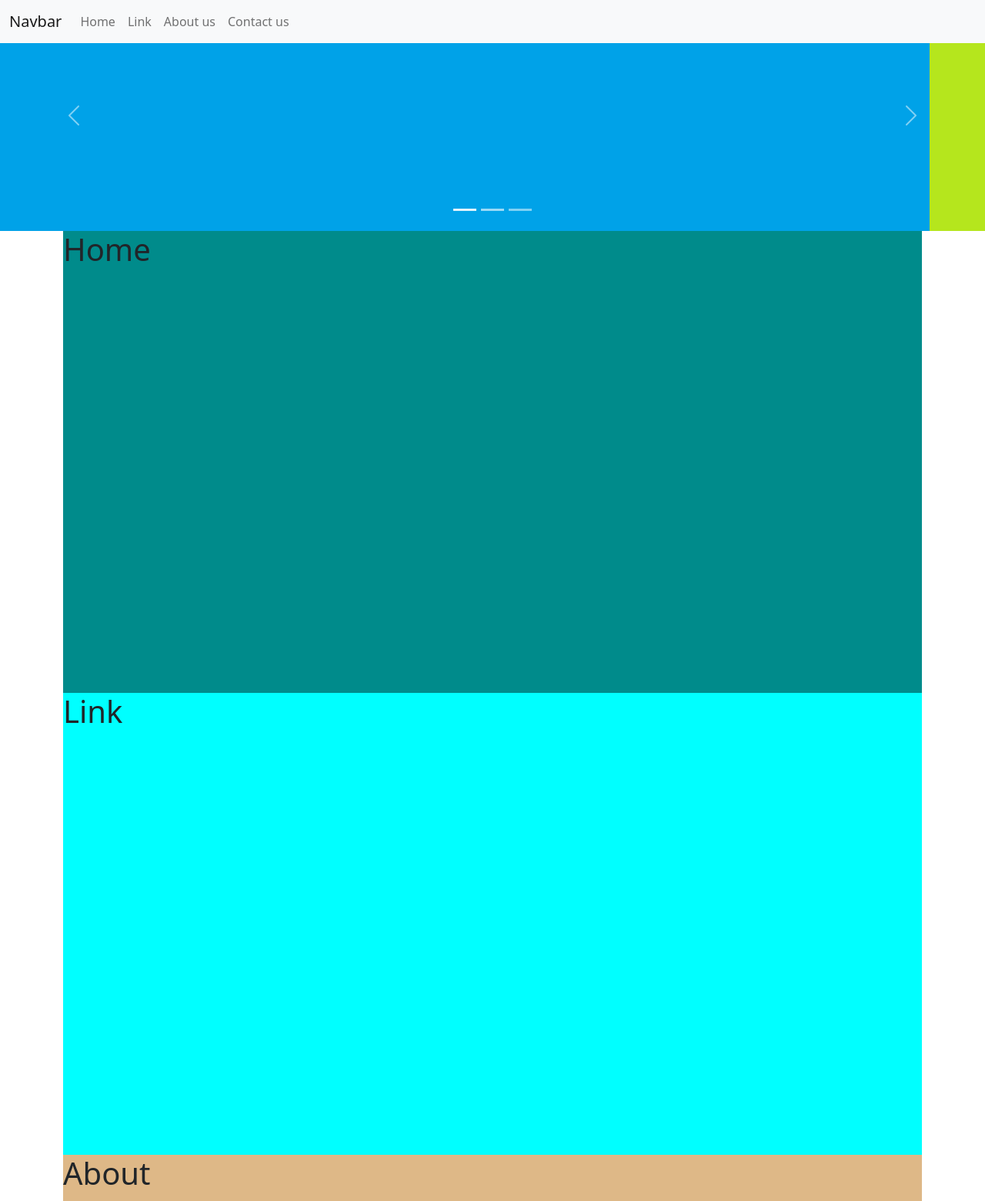
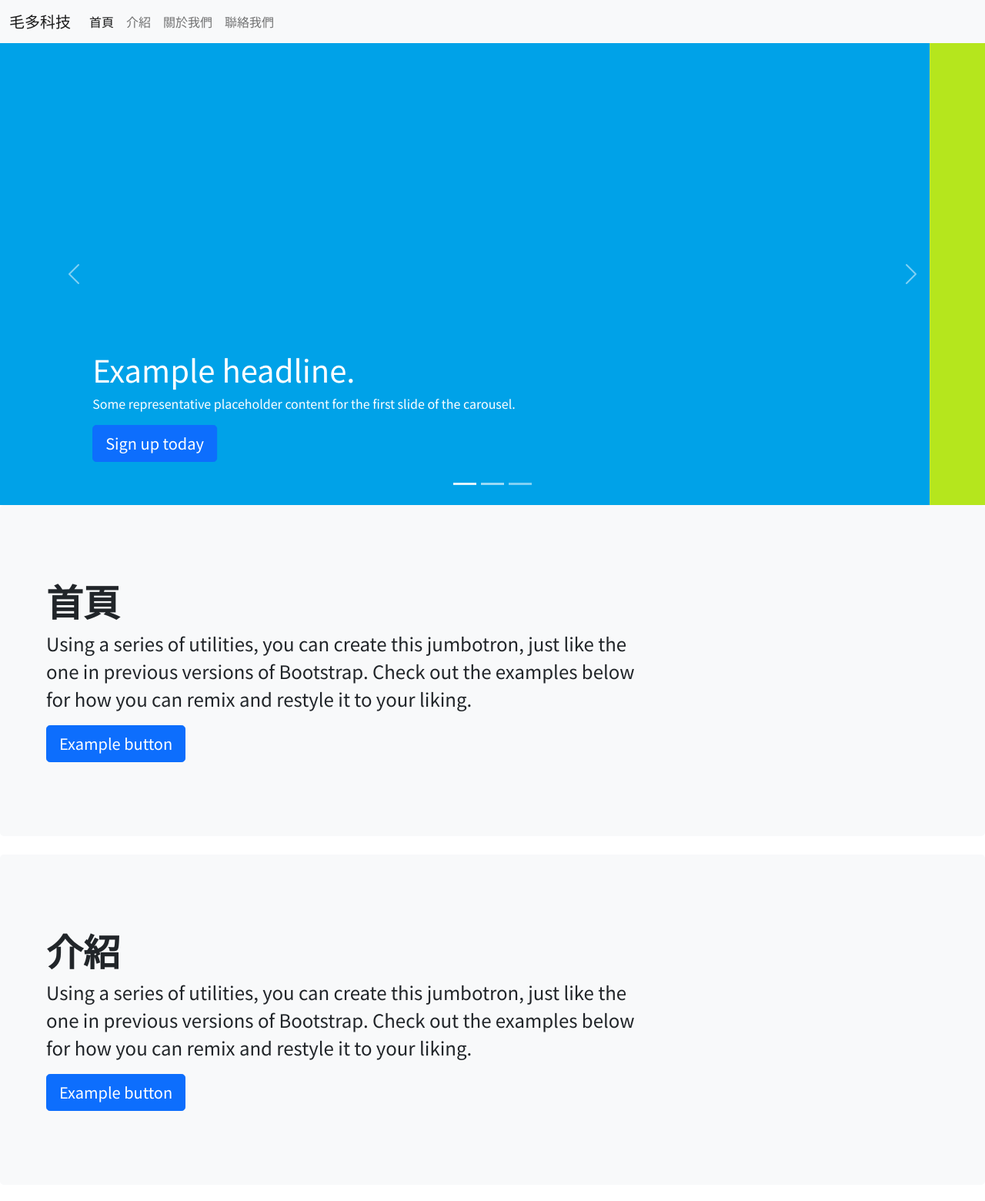
Before and after one commit to goreke47c/goreke47c.github.io, a plain HTML site: page index.html in a window 1280 px wide. Shown: the top 1560 px of the page at 77% size. Drawn offline with nearby package versions, Linux system fonts and the light colour scheme.

Commit message:
Add files via upload

```diff
--- a/assets/css/index.css
+++ b/assets/css/index.css
@@ -1,3 +1,10 @@
+@import url('https://fonts.googleapis.com/css2?family=Noto+Sans+TC&display=swap');
+
+body {
+    font-family: 'Noto Sans TC', '微軟正黑體', sans-serif;
+}
+
+@media screen and (ma-width:320) {
     .carousel .carousel-item {
         height: 300px;
     }
@@ -8,23 +15,30 @@
         left: 0;
         min-height: 300px;
     }
-
-#home {
-    height: 600px;
-    background-color: darkcyan;
 }
 
-#link {
-    height: 600px;
-    background-color: aqua;
+@media screen and (min-width:720px) {
+    .carousel .carousel-item {
+        height: 400px;
     }
 
-#about {
-    height: 600px;
-    background-color: burlywood;
+    .carousel-item img {
+        position: absolute;
+        top: 0;
+        left: 0;
+        min-height: 400px;
+    }
 }
 
-#contact {
+@media screen and (min-width:1024px) {
+    .carousel .carousel-item {
         height: 600px;
-    background-color: greenyellow;
     }
+
+    .carousel-item img {
+        position: absolute;
+        top: 0;
+        left: 0;
+        min-height: 600px;
+    }
+}
--- a/index.html
+++ b/index.html
@@ -3,7 +3,8 @@
 
 <head>
   <meta charset="utf-8">
-  <meta name="viewport" content="width=device-width, user-scalable=no, initial-scale=1.0, maximum-scale=1.0, minimum-scale=1.0">
+  <meta name="viewport"
+    content="width=device-width, user-scalable=no, initial-scale=1.0, maximum-scale=1.0, minimum-scale=1.0">
   <title>123</title>
 
   <link href="https://cdn.jsdelivr.net/npm/bootstrap@5.1.3/dist/css/bootstrap.min.css" rel="stylesheet"
@@ -25,26 +26,27 @@
 <body>
 
   <!-- navbar -->
-  <nav class="navbar navbar-expand-lg navbar-light bg-light fixed-top">
+  <nav class="navbar navbar-expand-lg navbar-light bg-light sticky-top">
     <div class="container-fluid">
-      <a class="navbar-brand" href="javascript:void(0);">Navbar</a>
+
       <button class="navbar-toggler" type="button" data-bs-toggle="collapse" data-bs-target="#navbarTogglerDemo02"
         aria-controls="navbarTogglerDemo02" aria-expanded="false" aria-label="Toggle navigation">
         <span class="navbar-toggler-icon"></span>
       </button>
+      <a class="navbar-brand" href="javascript:void(0);">毛多科技</a>
       <div class="collapse navbar-collapse" id="navbarTogglerDemo02">
         <ul class="navbar-nav me-auto mb-2 mb-lg-0">
           <li class="nav-item">
-            <a class="nav-link" href="#home">Home</a>
+            <a class="nav-link active" aria-current="page" href="#home" onclick="myFunction()">首頁</a>
           </li>
           <li class="nav-item">
-            <a class="nav-link" href="#link">Link</a>
+            <a class="nav-link" href="#link">介紹</a>
           </li>
           <li class="nav-item">
-            <a class="nav-link" href="#about">About us</a>
+            <a class="nav-link" href="#about">關於我們</a>
           </li>
           <li class="nav-item">
-            <a class="nav-link" href="#contact">Contact us</a>
+            <a class="nav-link" href="#contact">聯絡我們</a>
           </li>
         </ul>
       </div>
@@ -64,12 +66,33 @@
     <div class="carousel-inner">
       <div class="carousel-item active">
         <img src="assets/image/img1.png" class="d-block w-100">
+        <div class="container">
+          <div class="carousel-caption text-start">
+            <h1>Example headline.</h1>
+            <p>Some representative placeholder content for the first slide of the carousel.</p>
+            <p><a class="btn btn-lg btn-primary" href="#">Sign up today</a></p>
+          </div>
+        </div>
       </div>
       <div class="carousel-item">
         <img src="assets/image/img2.png" class="d-block w-100">
+        <div class="container">
+          <div class="carousel-caption text-start">
+            <h1>Example headline.</h1>
+            <p>Some representative placeholder content for the first slide of the carousel.</p>
+            <p><a class="btn btn-lg btn-primary" href="#">Sign up today</a></p>
+          </div>
+        </div>
       </div>
       <div class="carousel-item">
         <img src="assets/image/img3.png" class="d-block w-100">
+        <div class="container">
+          <div class="carousel-caption text-start">
+            <h1>Example headline.</h1>
+            <p>Some representative placeholder content for the first slide of the carousel.</p>
+            <p><a class="btn btn-lg btn-primary" href="#">Sign up today</a></p>
+          </div>
+        </div>
       </div>
     </div>
     <button class="carousel-control-prev" type="button" data-bs-target="#carouselExampleIndicators"
@@ -84,27 +107,41 @@
     </button>
   </div>
 
-  <div class="container">
-    <div id="home">
-      <h1>Home</h1>
-    </div>
-  </div>
-  <div class="container">
-    <div id="link">
-      <h1>Link</h1>
-    </div>
-  </div>
-  <div class="container">
-    <div id="about">
-      <h1>About</h1>
-    </div>
-  </div>
-  <div class="container">
-    <div id="contact">
-      <h1>Contact</h1>
+  <div id="home" class="p-5 mb-4 bg-light rounded-3">
+    <div class="container-fluid py-5">
+      <h1 class="display-5 fw-bold">首頁</h1>
+      <p class="col-md-8 fs-4">Using a series of utilities, you can create this jumbotron, just like the one in previous
+        versions of Bootstrap. Check out the examples below for how you can remix and restyle it to your liking.</p>
+      <button class="btn btn-primary btn-lg" type="button">Example button</button>
     </div>
   </div>
 
+  <div id="link" class="p-5 mb-4 bg-light rounded-3">
+    <div class="container-fluid py-5">
+      <h1 class="display-5 fw-bold">介紹</h1>
+      <p class="col-md-8 fs-4">Using a series of utilities, you can create this jumbotron, just like the one in previous
+        versions of Bootstrap. Check out the examples below for how you can remix and restyle it to your liking.</p>
+      <button class="btn btn-primary btn-lg" type="button">Example button</button>
+    </div>
+  </div>
+
+  <div id="about" class="p-5 mb-4 bg-light rounded-3">
+    <div class="container-fluid py-5">
+      <h1 class="display-5 fw-bold">關於我們</h1>
+      <p class="col-md-8 fs-4">Using a series of utilities, you can create this jumbotron, just like the one in previous
+        versions of Bootstrap. Check out the examples below for how you can remix and restyle it to your liking.</p>
+      <button class="btn btn-primary btn-lg" type="button">Example button</button>
+    </div>
+  </div>
+
+  <div id="contact" class="p-5 mb-4 bg-light rounded-3">
+    <div class="container-fluid py-5">
+      <h1 class="display-5 fw-bold">聯絡我們</h1>
+      <p class="col-md-8 fs-4">Using a series of utilities, you can create this jumbotron, just like the one in previous
+        versions of Bootstrap. Check out the examples below for how you can remix and restyle it to your liking.</p>
+      <button class="btn btn-primary btn-lg" type="button">Example button</button>
+    </div>
+  </div>
 
   <div class="container">
     <footer class="py-5">
@@ -175,9 +212,20 @@
   <script>
     $(document).ready(function () {
       $('.carousel').carousel({
-        interval: 500
+        interval: 3000
       });
     });
+
+    function myFunction() {
+      if ($('.navbar-toggler').hasClass('collapsed')) {
+        $('.navbar-toggler .bi').removeClass('bi-x');
+        $('.navbar-toggler .bi').addClass('bi-list');
+      } else {
+        $('.navbar-toggler  .bi').removeClass('bi-list');
+        $('.navbar-toggler  .bi').addClass('bi-x');
+      }
+    }
+
   </script>
 </body>
 
```
Lines whose indentation alone changed are shown as unchanged.
